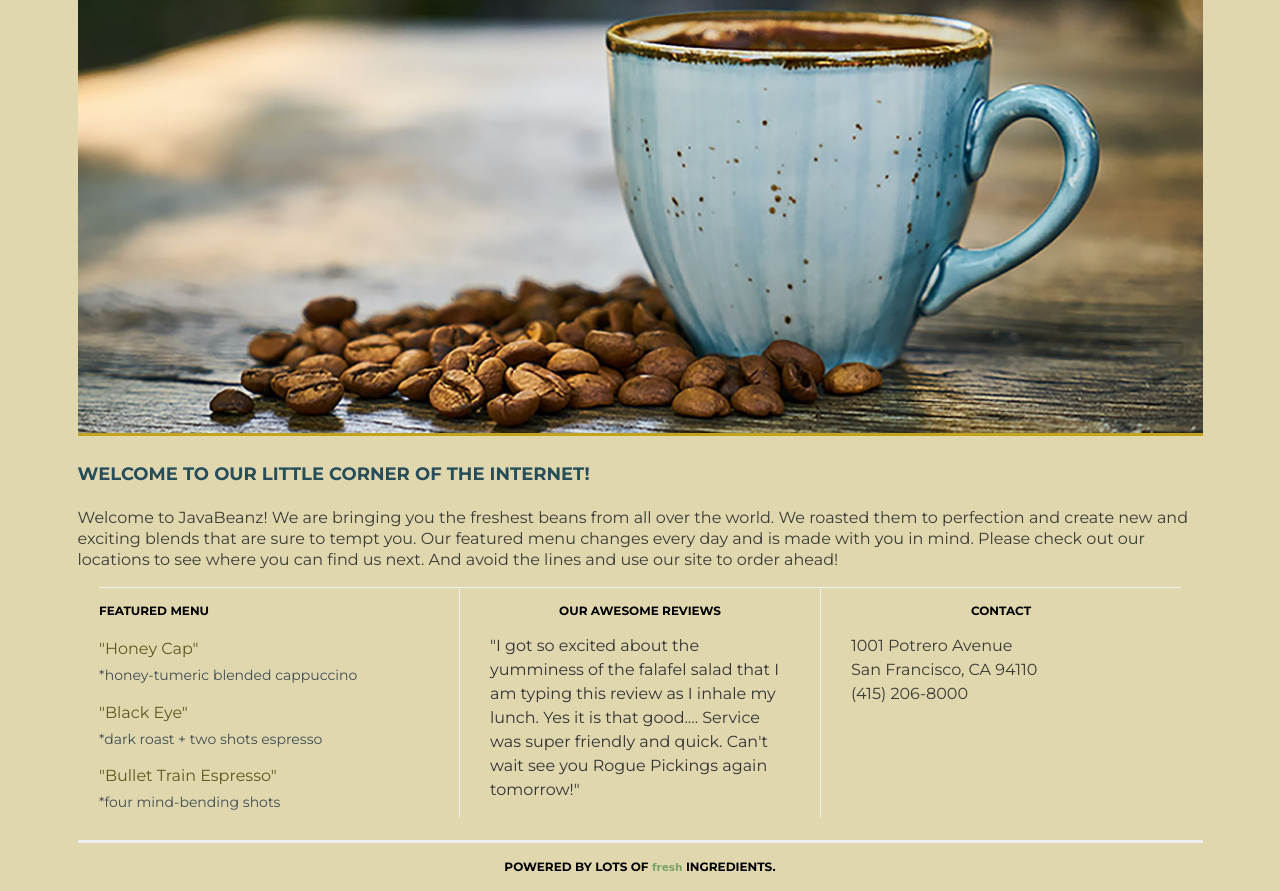
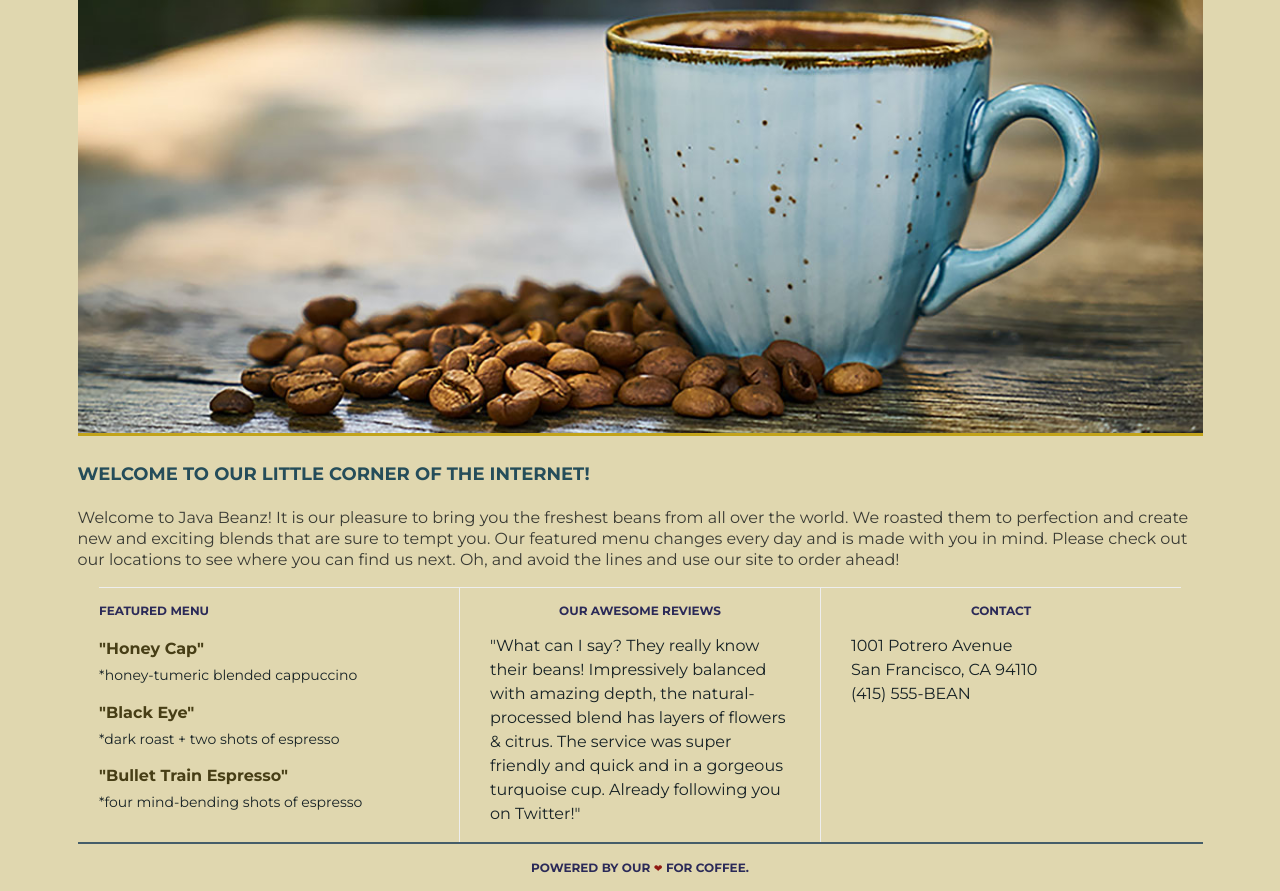
Before and after one commit to bettameta/javabeanz, a plain HTML site: page index.html in a window 1280 px wide. Shown: the part 90-981 px from the top of the page. Drawn offline with Linux system fonts and the light colour scheme; a web font is replaced by a local one.

Commit message:
Almost done styling.  need to fix the borders and possibly add a bg image.

```diff
--- a/css/main.css
+++ b/css/main.css
@@ -31,7 +31,7 @@ h1,
 h2,
 h3,
 h4 {
-	color: black;
+	color: #2b2a58;
 	text-transform: uppercase;
 	font-weight: 700;
 }
@@ -65,7 +65,7 @@ header {
 }
 
 header h1 {
-	color: #69818b;
+	color: #5b7888;
 	margin: 0;
 	padding: 25px 0;
 	display: flex;
@@ -147,7 +147,7 @@ width: 100%;
 .section-three {
 	width: 100%;
 	height: auto;
-	border-top: 1px solid #eee;
+	border-top: 1px solid #c2a31a;
 }
 
 
@@ -157,16 +157,16 @@ width: 100%;
 }
 .menu li {
 	padding: 5px 0;
-	color: #63561e;
+	color: #473e16;
 }
 .menu li p{
-	color:#3e4d53;
+	color:#172225;
 	padding: 0;
 	margin: 8px 0;
 }
 
 .reviews {
-	color: #333;
+	color: #172225;
 	font-size: 1em;
 	line-height: 1.5em;
 }
@@ -174,11 +174,12 @@ width: 100%;
 .address {
 	font-size: 1em;
 	line-height: 1.5em;
+	color: #172225;
 }
 
 /*The widths are in a percentage!*/
 footer {
-	border-top: 3px solid #eee;
+	border-top: 2px solid #455d69;
 	margin: 0 auto;
 	text-align: center;
 	display: flex;
@@ -190,7 +191,7 @@ footer {
 footer span {
 	font-family: 'Galada', cursive;
 	text-transform: lowercase;
-	color: #77a466;
+	color: #8f1911;
 	font-size: .875em;
 }
 
--- a/index.html
+++ b/index.html
@@ -3,7 +3,7 @@
     <head>
         <meta charset="utf-8">
         <meta http-equiv="x-ua-compatible" content="ie=edge">
-        <title>JavaBeanz</title>
+        <title>Java Beanz</title>
         <meta name="viewport" content="width=device-width, initial-scale=1, shrink-to-fit=no">
         <link rel="stylesheet" href="css/normalize.css">
         <link rel="stylesheet" href="css/main.css">
@@ -30,30 +30,30 @@
                 <div class="main-image"><img src="img/turq-coffee.jpg" alt="java beans" /></div>
                 <div class="main-title">
                     <h3>Welcome to our little corner of the internet!</h3>
-                    <p>Welcome to JavaBeanz! We are bringing you the freshest beans from all over the world.  We roasted them to perfection and create new and exciting blends that are sure to tempt you. Our featured menu changes every day and is made with you in mind. Please check out our locations to see where you can find us next.  And avoid the lines and use our site to order ahead!</p>
+                    <p>Welcome to Java Beanz! It is our pleasure to bring you the freshest beans from all over the world.  We roasted them to perfection and create new and exciting blends that are sure to tempt you. Our featured menu changes every day and is made with you in mind. Please check out our locations to see where you can find us next.  Oh, and avoid the lines and use our site to order ahead!</p>
                 </div>
             </section>
             <section class="bottom-section">
                 <div class="section-one">
                     <h4>Featured Menu</h4>
                     <ul class="menu">
-                        <li>"Honey Cap"<p>*honey-tumeric blended cappuccino</p></li>
-                        <li>"Black Eye"<p>*dark roast + two shots espresso</p></li>
-                        <li>"Bullet Train Espresso"<p>*four mind-bending shots<p></li>
+                        <li><strong>"Honey Cap"</strong><p>*honey-tumeric blended cappuccino</p></li>
+                        <li><strong>"Black Eye"</strong><p>*dark roast + two shots of espresso</p></li>
+                        <li><strong>"Bullet Train Espresso"</strong><p>*four mind-bending shots of espresso<p></li>
                     </ul>
                 </div>
                 <div class="section-two">
                     <h4>Our Awesome Reviews</h4>
-                    <p class="reviews">"I got so excited about the yumminess of the falafel salad that I am typing this review as I inhale my lunch. Yes it is that good.... Service was super friendly and quick. Can't wait see you Rogue Pickings again tomorrow!"</p>
+                    <p class="reviews">"What can I say? They really know their beans! Impressively balanced with amazing depth, the natural-processed blend has layers of flowers & citrus.  The service was super friendly and quick and in a gorgeous turquoise cup. Already following you on Twitter!"</p>
                 </div>
                 <div class="section-three"><h4>Contact</h4>
                     <p class="address">1001 Potrero Avenue<br>
                         San Francisco, CA 94110<br>
-                        (415) 206-8000 </p>
+                        (415) 555-BEAN </p>
                 </div>
             </section>
             <footer>
-                <h4>Powered by lots of <span>fresh</span> ingredients.</h4>
+                <h4>Powered by our <span>&#10084;</span> for coffee.</h4>
             </footer>
         </div>
     </body>
```
